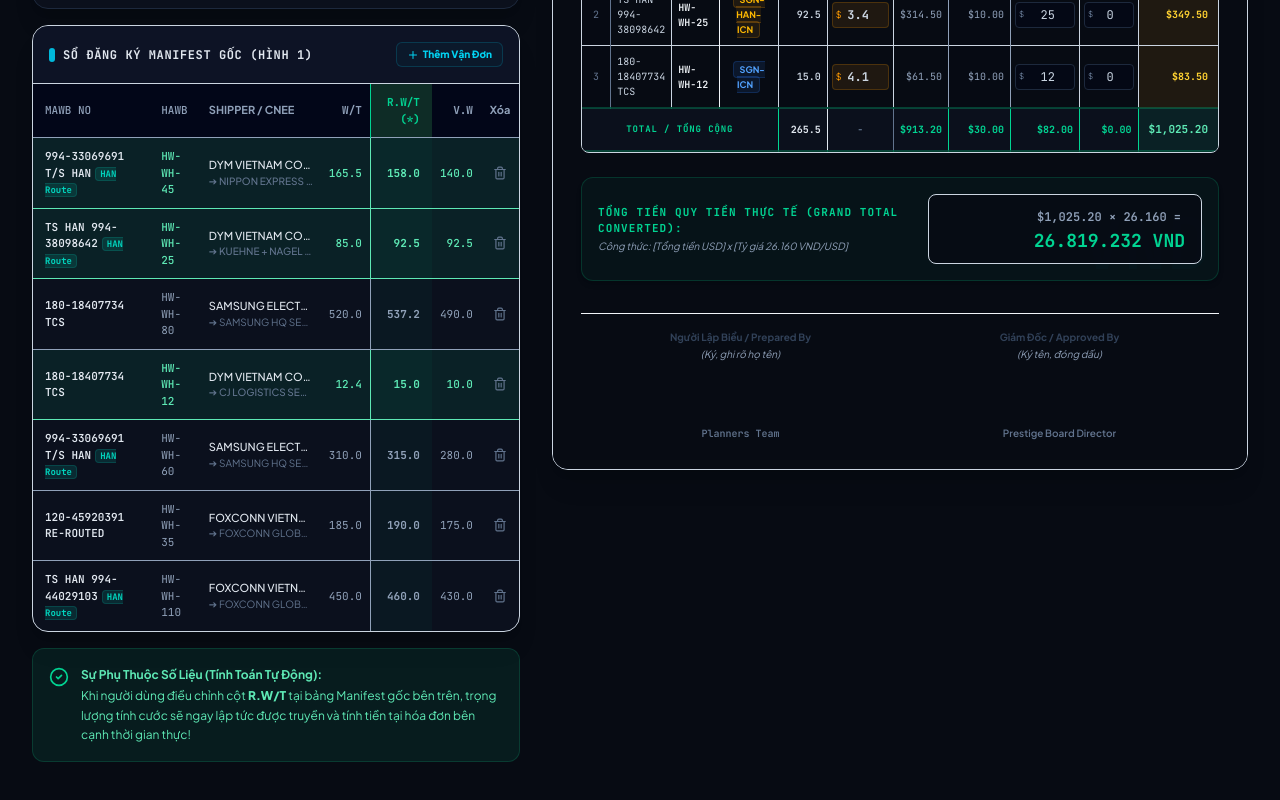
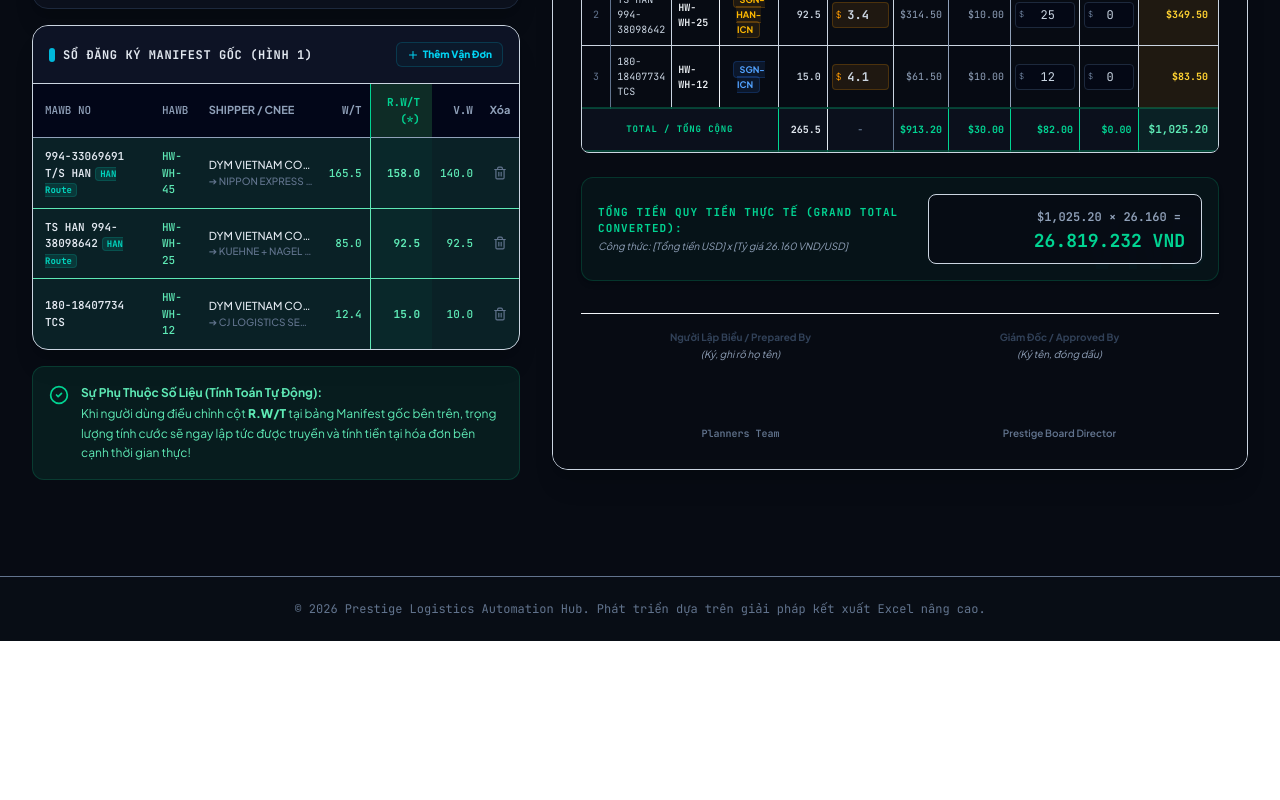
Before and after one commit to hang-ngo-wq/Manifes, a React (Vite) app: page / in a window 1280 px wide. Shown: the part 618-1418 px from the top of the page. After the commit the page ends 1259 px from the top, so only its background shows below. Built offline with nearby package versions, Linux system fonts and the light colour scheme.

Commit message:
refactor(data): remove unused demo manifest entries
Clean up sample data by removing deprecated manifest records and their corresponding unit prices.

```diff
--- a/src/data/demoData.ts
+++ b/src/data/demoData.ts
@@ -29,17 +29,6 @@ export const INITIAL_MANIFEST_DATA: ManifestRow[] = [
     date: "2026-06-15"
   },
   {
-    id: "M003",
-    mawbNo: "180-18407734 TCS",
-    hawb: "HW-WH-80",
-    shipper: "SAMSUNG ELECTRONICS SEV",
-    consignee: "SAMSUNG HQ SEOUL",
-    wt: 520.0,
-    rwt: 537.2,
-    vw: 490.0,
-    date: "2026-06-16"
-  },
-  {
     id: "M004",
     mawbNo: "180-18407734 TCS",
     hawb: "HW-WH-12",
@@ -49,48 +38,11 @@ export const INITIAL_MANIFEST_DATA: ManifestRow[] = [
     rwt: 15.0,
     vw: 10.0,
     date: "2026-06-16"
-  },
-  {
-    id: "M005",
-    mawbNo: "994-33069691 T/S HAN",
-    hawb: "HW-WH-60",
-    shipper: "SAMSUNG ELECTRONICS SEV",
-    consignee: "SAMSUNG HQ SEOUL",
-    wt: 310.0,
-    rwt: 315.0,
-    vw: 280.0,
-    date: "2026-06-17"
-  },
-  {
-    id: "M006",
-    mawbNo: "120-45920391 RE-ROUTED",
-    hawb: "HW-WH-35",
-    shipper: "FOXCONN VIETNAM CO., LTD",
-    consignee: "FOXCONN GLOBAL INC",
-    wt: 185.0,
-    rwt: 190.0,
-    vw: 175.0,
-    date: "2026-06-18"
-  },
-  {
-    id: "M007",
-    mawbNo: "TS HAN 994-44029103",
-    hawb: "HW-WH-110",
-    shipper: "FOXCONN VIETNAM CO., LTD",
-    consignee: "FOXCONN GLOBAL INC",
-    wt: 450.0,
-    rwt: 460.0,
-    vw: 430.0,
-    date: "2026-06-19"
   }
 ];
 
 export const DEMO_UNIT_PRICES: Record<string, number> = {
   "M001": 3.40,
   "M002": 3.40,
-  "M003": 2.85,
-  "M004": 4.10,
-  "M005": 2.95,
-  "M006": 3.20,
-  "M007": 3.10
+  "M004": 4.10
 };
```
